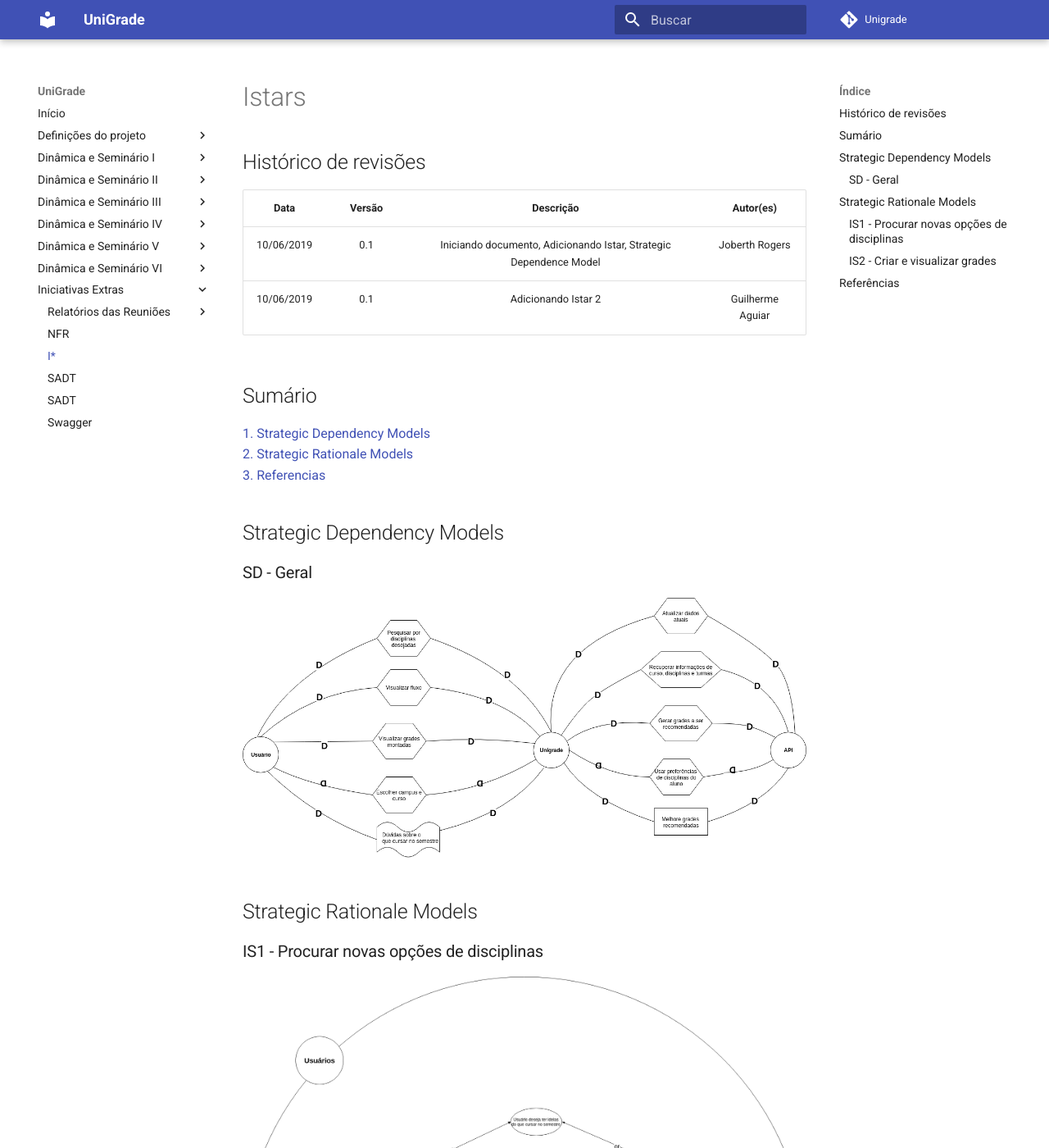
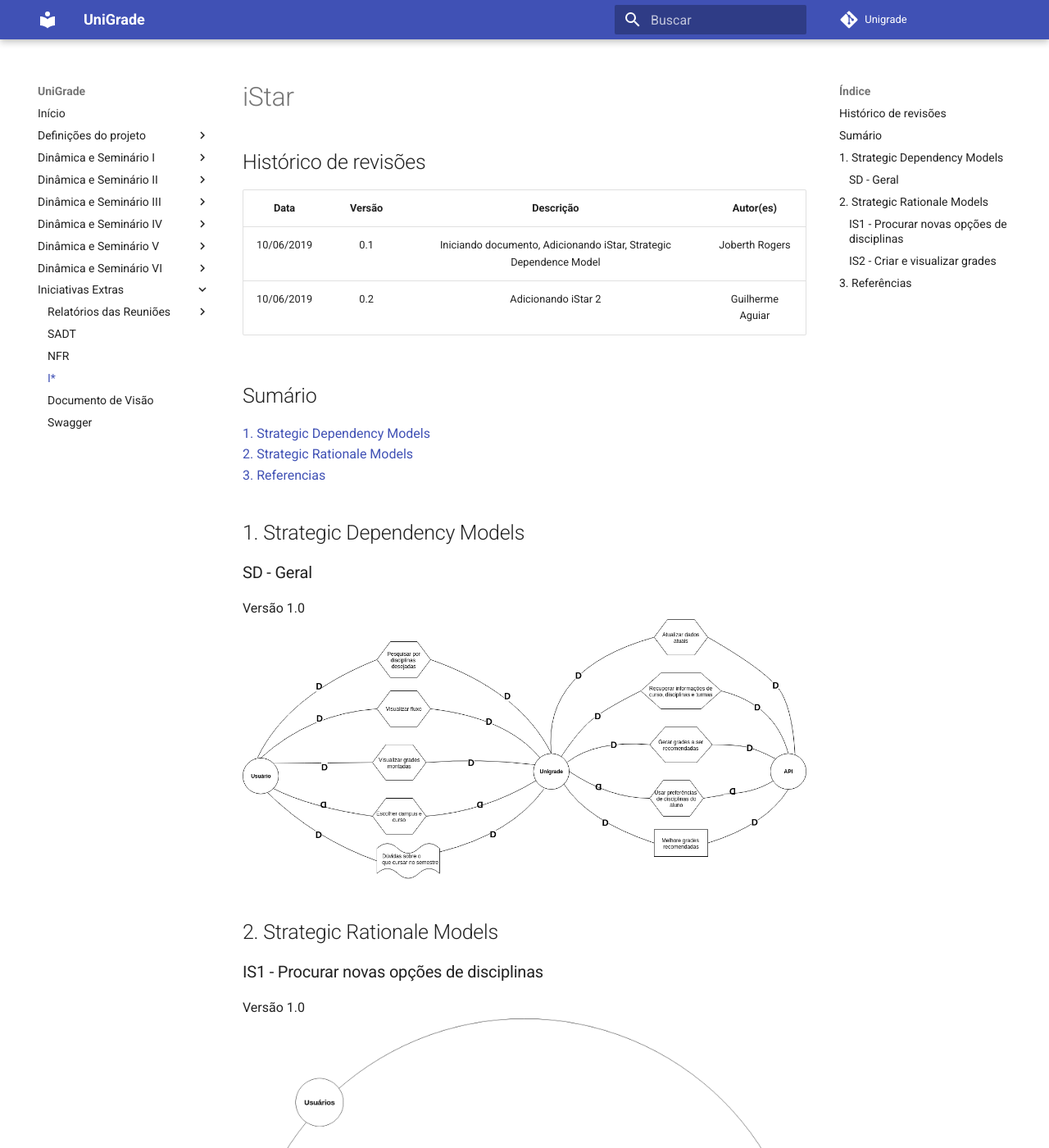
Before and after one commit to ads-unigrade-2019-1/Wiki, an MkDocs documentation site: the page built from docs/iniciativas_extras/istar.md, in a window 1280 px wide and 1400 px high. Shown: the whole window at 82% size. Built offline with MkDocs 1.6.1 and Material for MkDocs 9.7.7, drawn with Linux system fonts in a browser that asks for light colours; some of the changed text lies outside the part shown.

Commit message:
Added NFR, SADT and versioning
Signed-off-by: DanMke <danmke@hotmail.com>

```diff
--- a/docs/iniciativas_extras/istar.md
+++ b/docs/iniciativas_extras/istar.md
@@ -1,31 +1,37 @@
-# Istars
+# iStar
 
 ## Histórico de revisões
+
 |   Data   |  Versão  |        Descrição       |          Autor(es)          |
 |:--------:|:--------:|:----------------------:|:---------------------------:|
-|10/06/2019|    0.1   | Iniciando documento, Adicionando Istar, Strategic Dependence Model | Joberth Rogers |
-|10/06/2019|    0.1   | Adicionando Istar 2 | Guilherme Aguiar |
+|10/06/2019|    0.1   | Iniciando documento, Adicionando iStar, Strategic Dependence Model | Joberth Rogers |
+|10/06/2019|    0.2   | Adicionando iStar 2 | Guilherme Aguiar |
 
 ## Sumário
-[1. Strategic Dependency Models](#strategic-dependency-models) <br>
-[2. Strategic Rationale Models](#strategic-rationale-models) <br>
-[3. Referencias](#referencias) <br>
-## Strategic Dependency Models
+
+[1. Strategic Dependency Models](#1-strategic-dependency-models) <br>
+[2. Strategic Rationale Models](#2-strategic-rationale-models) <br>
+[3. Referencias](#3-referencias) <br>
+
+## 1. Strategic Dependency Models
 
 ### SD - Geral
 
+Versão 1.0 <br>
 [![strategic](img/strategic.png)](img/strategic.png)
 
-## Strategic Rationale Models
+## 2. Strategic Rationale Models
 
 ### IS1 - Procurar novas opções de disciplinas
 
+Versão 1.0 <br>
 [![strategic](img/istar-interesses.png)](img/istar-interesses.png)
 
 ### IS2 - Criar e visualizar grades
 
+Versão 1.0 <br>
 [![strategic](img/istar-unigrade.png)](img/istar-unigrade.png)
 
-## Referências
+## 3. Referências
 
-* Slides Visão Complementar- IStar, Desenho e arquitetura de software, Prof. Milene Serrano. <br/>
+* Slides Visão Complementar- IStar, Desenho e arquitetura de software, Prof. Milene Serrano. <br>
--- a/mkdocs.yml
+++ b/mkdocs.yml
@@ -43,7 +43,7 @@ nav:
         - Padrões Emergentes - WebScraper: dinamica05B/webscraper.md
     - Dinâmica e Seminário VI:
         - Documento de Arquitetura: dinamica06/DAS.md
-        - Architecture description language: dinamica06/ADL.md
+        - Architecture Description Language: dinamica06/ADL.md
     - Iniciativas Extras:
         - Relatórios das Reuniões:
             - Relatório I: iniciativas_extras/relatorios/relatorio1.md
@@ -54,10 +54,10 @@ nav:
             - Relatório VI: iniciativas_extras/relatorios/relatorio6.md
             - Relatório VII: iniciativas_extras/relatorios/relatorio7.md
             - Relatório VIII: iniciativas_extras/relatorios/relatorio8.md
-            - Relatório IV: iniciativas_extras/relatorios/relatorio9.md
-            - Relatório XI: iniciativas_extras/relatorios/relatorio11.md
+            - Relatório IX: iniciativas_extras/relatorios/relatorio9.md
+            - Relatório X: iniciativas_extras/relatorios/relatorio11.md
+        - SADT: iniciativas_extras/sadt.md
         - NFR: iniciativas_extras/nfr.md
         - I*: iniciativas_extras/istar.md
-        - SADT: iniciativas_extras/sadt.md
-        - Documento de Visão: iniciativas_extras/sadt.md
+        - Documento de Visão: iniciativas_extras/doc_visao.md
         - Swagger: https://ads-unigrade-2019-1.github.io/API/
```
Also changed, not shown: docs/iniciativas_extras/nfr.md (+19 -8 lines), docs/iniciativas_extras/sadt.md (+20 -1 lines), docs/iniciativas_extras/img/NFRUnigradeUsabilidade.png (added), docs/iniciativas_extras/img/SADTUnigrade.png (added).
